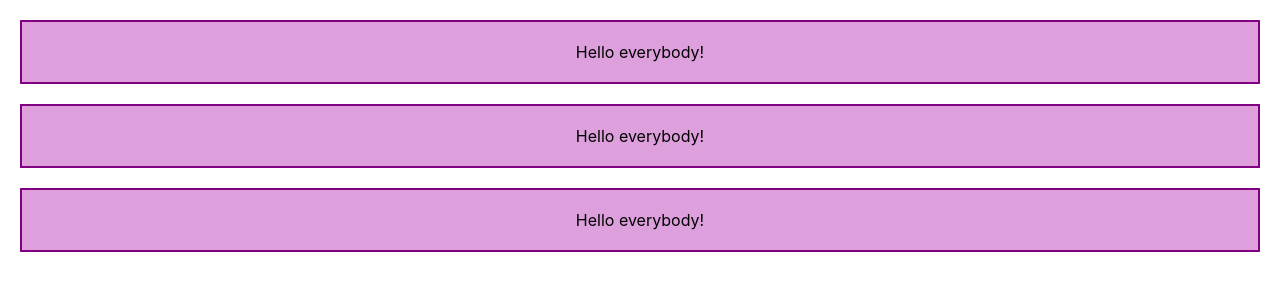
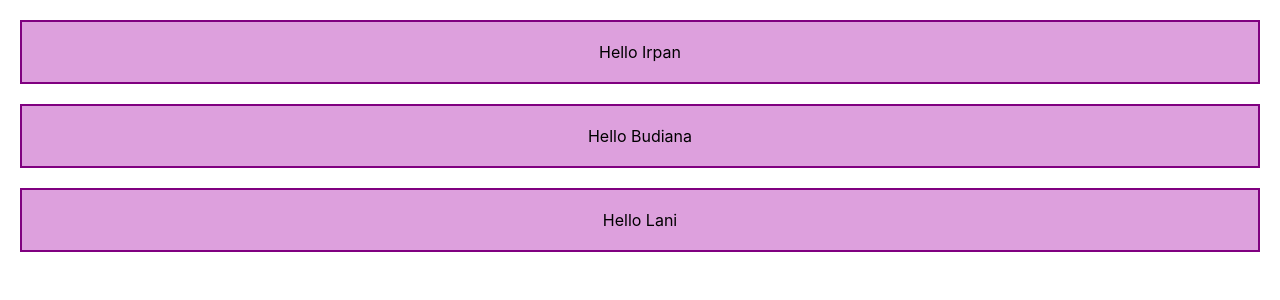
Before and after one commit to mgsolid543/helloreactjs, a React (Create React App) app: page / in a window 1280 px wide. Shown: the top 300 px of the page. Built offline with nearby package versions, Linux system fonts and the light colour scheme.

Commit message:
menggunakan props

```diff
--- a/src/App.js
+++ b/src/App.js
@@ -5,9 +5,9 @@ class App extends Component {
   render() {
     return (
       <div>
-        <HelloWorld />
-        <HelloWorld />
-        <HelloWorld />
+        <HelloWorld nama="Irpan" />
+        <HelloWorld nama="Budiana" />
+        <HelloWorld nama="Lani" />
       </div>
     )
   }
--- a/src/HelloWorld.js
+++ b/src/HelloWorld.js
@@ -4,7 +4,7 @@ import './App.css';
 class HelloWorld extends Component {
   render() {
     return (
-      <div className="warna">Hello everybody!</div>
+    <div className="warna">Hello {this.props.nama}</div>
     )
   }
 }
```
